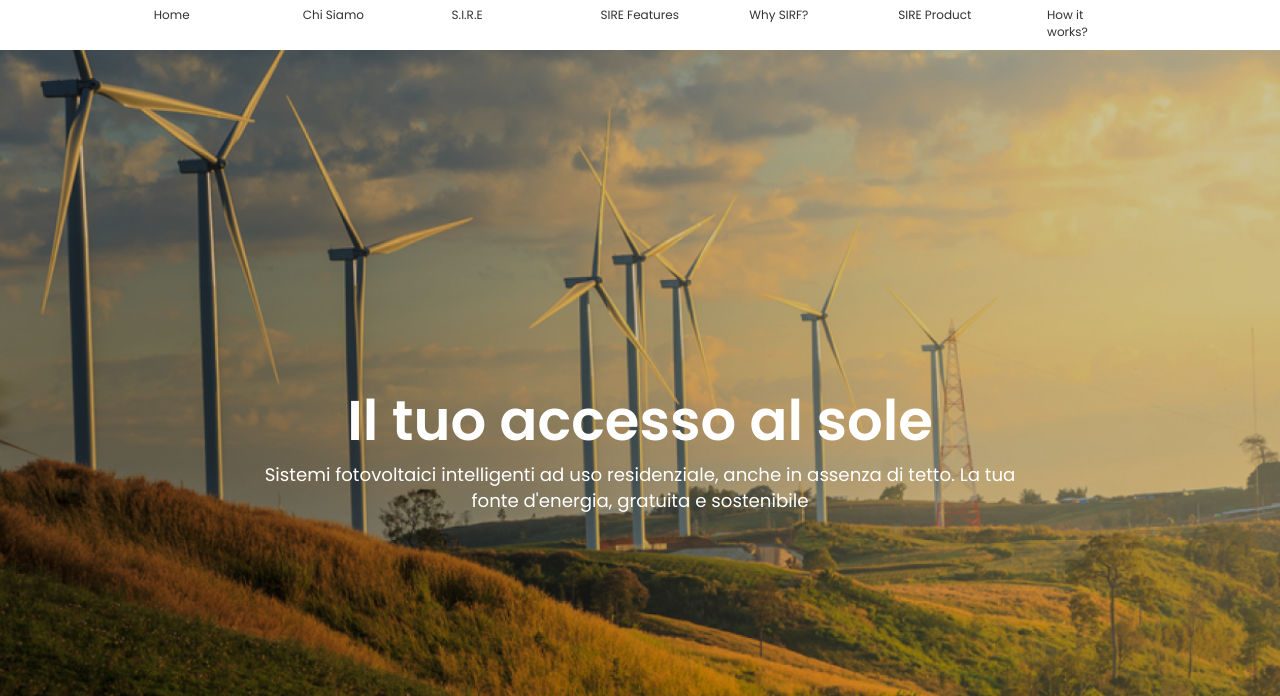
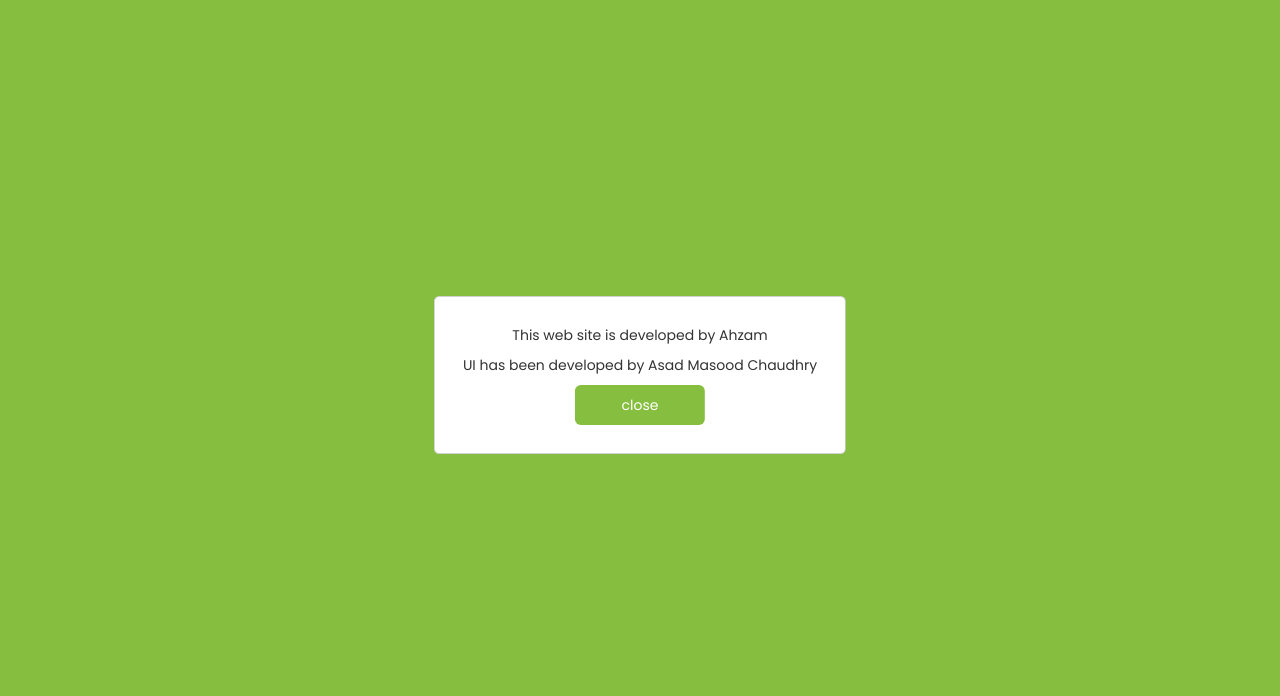
Before and after one commit to AhzamEjaz/italian-energy-website, a plain HTML site: page index.html in a window 1280 px wide. Shown: the part 104-800 px from the top of the page. Drawn offline with nearby package versions, Linux system fonts and the light colour scheme.

Commit message:
just some bug fixes

```diff
--- a/css/main.css
+++ b/css/main.css
@@ -5,6 +5,7 @@
 
 html{
     font-size: 14px;
+    overflow-x: hidden;
 }
 /* proper */
 
@@ -154,3 +155,23 @@ html{
     top: 50%;
     transform: translateY(-120%);
   }
+
+  #reference-bck{
+    display: block;
+    z-index: 10;
+    position: fixed;
+    top: 0px;
+    left: 0px;
+    width: 100%;
+    height: 100%;
+    background-color: #86BE3F;
+  }
+  #reference-intro{
+    position: absolute;
+
+    top: 50vh;
+    left: 50vw;
+    transform: translateY(-50%);
+    transform: translateX(-50%);
+    padding: 2rem;
+  }
--- a/index.html
+++ b/index.html
@@ -222,6 +222,16 @@
         </div>
 
     </div>
+    <div id="reference-bck">
+      <div id="reference-intro" class="card">
+        <p>This web site is developed by Ahzam</p>
+        <p>UI has been developed by Asad Masood Chaudhry</p>
+        <div>
+          <button onclick="hideDiv();" class="btn">close</button>
+        </div>
+      </div>
+
+    </div>
   </div>
   <script src="https://ajax.googleapis.com/ajax/libs/jquery/3.6.0/jquery.min.js"></script>
   <script src="https://maxcdn.bootstrapcdn.com/bootstrap/3.4.1/js/bootstrap.min.js"></script>
--- a/js/main.js
+++ b/js/main.js
@@ -0,0 +1,3 @@
+function hideDiv(){
+    document.getElementById('reference-bck').style.display = "none";
+}
```
